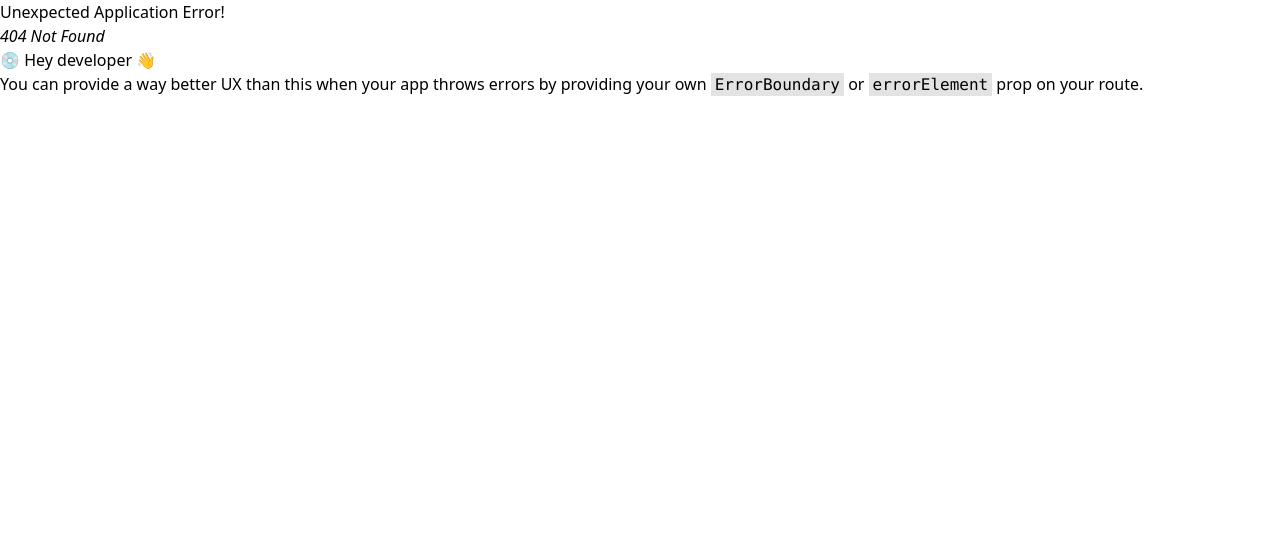
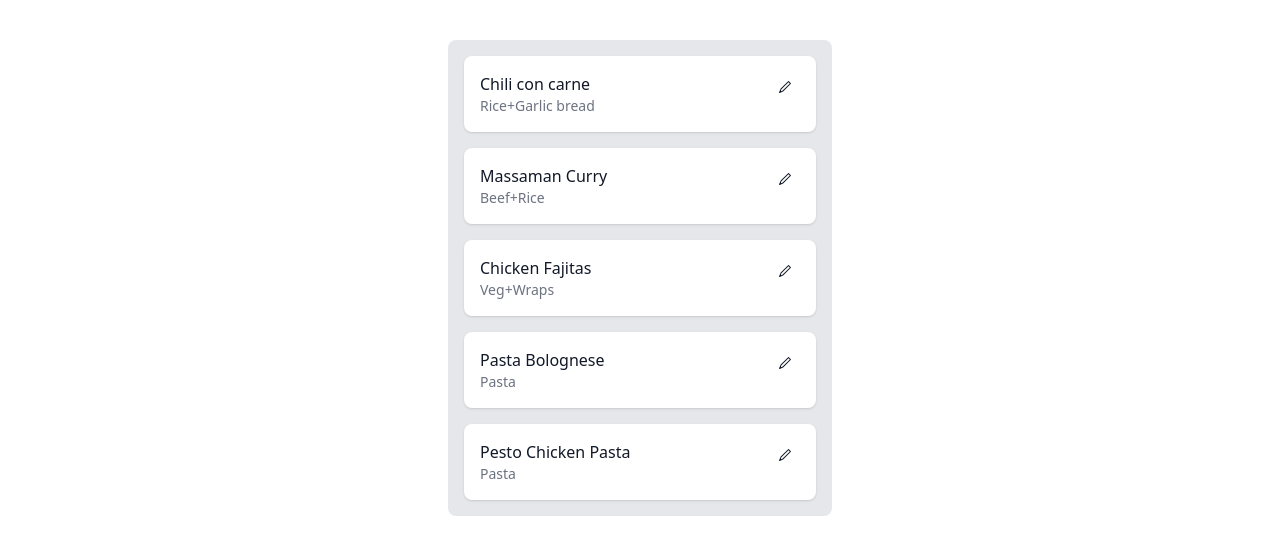
Before and after one commit to irynahowarth/react-sandbox, a React (Vite) app: page /radix-modal in a window 1280 px wide. Before the commit this address had no page. Shown: the top 554 px of the page. Built offline with nearby package versions, Linux system fonts and the light colour scheme.

Commit message:
[feature]: Radix-Dialog: create basic structure and style the Dialog

```diff
--- a/package.json
+++ b/package.json
@@ -13,6 +13,8 @@
     "@dnd-kit/core": "^6.1.0",
     "@dnd-kit/sortable": "^8.0.0",
     "@dnd-kit/utilities": "^3.2.2",
+    "@radix-ui/react-dialog": "^1.0.5",
+    "@radix-ui/react-icons": "^1.3.0",
     "localforage": "^1.10.0",
     "match-sorter": "^6.3.3",
     "postcss-cli": "^11.0.0",
--- a/src/Routes/index.jsx
+++ b/src/Routes/index.jsx
@@ -5,8 +5,13 @@ import Dnd from "../dnd-practice";
 import Mealplan from "../meal-draft";
 import BeautifulDnd from "../beautiful-dnd";
 import DndKit from "../dnd-kit";
+import RadixModal from "../radix-modal";
 
 export const router = createBrowserRouter([
+  {
+    path: "/radix-modal",
+    element: <RadixModal />,
+  },
   {
     path: "/dnd-practice",
     element: <Dnd />,
--- /dev/null
+++ b/src/radix-modal/index.jsx
@@ -0,0 +1,109 @@
+import React from "react";
+import { Cross1Icon, Pencil1Icon } from "@radix-ui/react-icons";
+import * as Dialog from "@radix-ui/react-dialog";
+
+const recipes = [
+  {
+    id: 1,
+    name: "Chili con carne",
+    addInfo: "Rice+Garlic bread",
+  },
+  {
+    id: 2,
+    name: "Massaman Curry",
+    addInfo: "Beef+Rice",
+  },
+  {
+    id: 3,
+    name: "Chicken Fajitas",
+    addInfo: "Veg+Wraps",
+  },
+  {
+    id: 4,
+    name: "Pasta Bolognese",
+    addInfo: "Pasta",
+  },
+  {
+    id: 5,
+    name: "Pesto Chicken Pasta",
+    addInfo: "Pasta",
+  },
+];
+
+export default function RadixModal() {
+  return (
+    <div className="py-10">
+      <div className="mx-auto max-w-sm space-y-4 rounded-lg bg-gray-200 p-4">
+        {recipes.map((recipe) => (
+          <div
+            className="flex justify-between rounded-lg bg-white px-4 py-4 text-gray-900 shadow"
+            key={recipe.id}
+          >
+            <div>
+              <p>{recipe.name}</p>
+              <p className="text-sm text-gray-500">{recipe.addInfo}</p>
+            </div>
+            <div>
+              <Dialog.Root>
+                <Dialog.Trigger className="rounded p-2 hover:bg-gray-200">
+                  <Pencil1Icon />
+                </Dialog.Trigger>
+                <Dialog.Portal>
+                  <Dialog.Overlay className="fixed inset-0 bg-black/50" />
+                  <Dialog.Content className="fixed top-1/2 left-1/2 -translate-x-1/2 -translate-y-1/2 bg-white text-gray-900 rounded-md p-8 shadow w-full max-w-md">
+                    <div className="flex justify-between items-center">
+                      <Dialog.Title className="text-xl">
+                        Edit contact
+                      </Dialog.Title>
+                      <Dialog.Close className="text-gray-400 hover:text-gray-500">
+                        <Cross1Icon />
+                      </Dialog.Close>
+                    </div>
+                    <div className="mt-8">
+                      <RecipeFields recipe={recipe} />
+                    </div>
+
+                    <div className="text-right mt-8 space-x-6">
+                      <Dialog.Close className="px-4 py-2  text-sm font-medium text-gray-500 rounded hover:text-gray-600">
+                        Cancel
+                      </Dialog.Close>
+                      <button className="px-4 py-2 bg-green-500 text-sm font-medium text-white rounded hover:bg-green-600">
+                        Save
+                      </button>
+                    </div>
+                  </Dialog.Content>
+                </Dialog.Portal>
+              </Dialog.Root>
+            </div>
+          </div>
+        ))}
+      </div>
+    </div>
+  );
+}
+
+function RecipeFields({ recipe }) {
+  return (
+    <div className="space-y-6">
+      <div>
+        <label className="text-sm font-medium text-gray-900">Name</label>
+        <input
+          autoFocus
+          className="mt-2 block w-full rounded-md border border-gray-300 px-2 py-1.5 text-sm text-gray-900 shadow-sm sm:leading-6"
+          type="text"
+          defaultValue={recipe.name}
+        />
+      </div>
+      <div>
+        <label className="text-sm font-medium leading-6 text-gray-900">
+          Additional Info
+        </label>
+        <input
+          className="mt-2 block w-full rounded-md border border-gray-300 px-2 py-1.5 text-sm text-gray-900 shadow-sm sm:leading-6"
+          type="text"
+          defaultValue={recipe.addInfo}
+        />
+      </div>
+    </div>
+  );
+}
```
Also changed, not shown: 1 other file (tests, documents, lock files or other folders).
